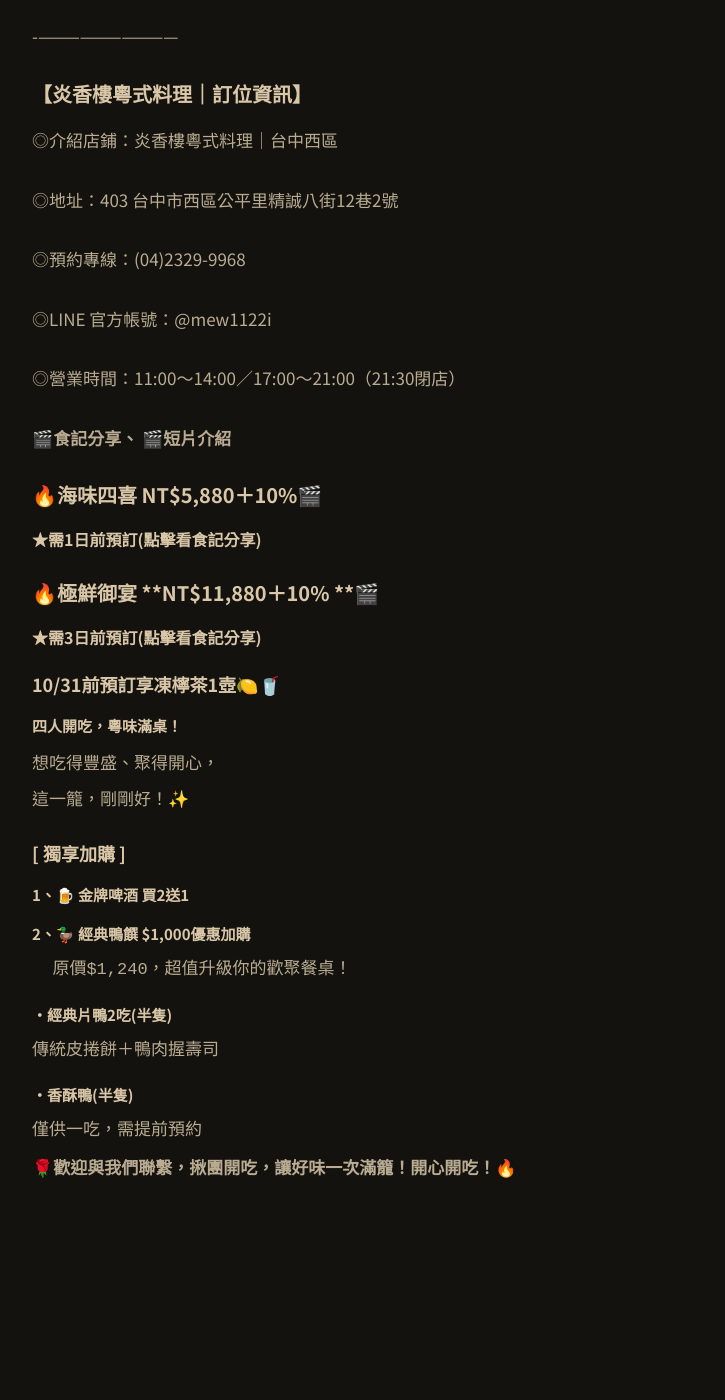
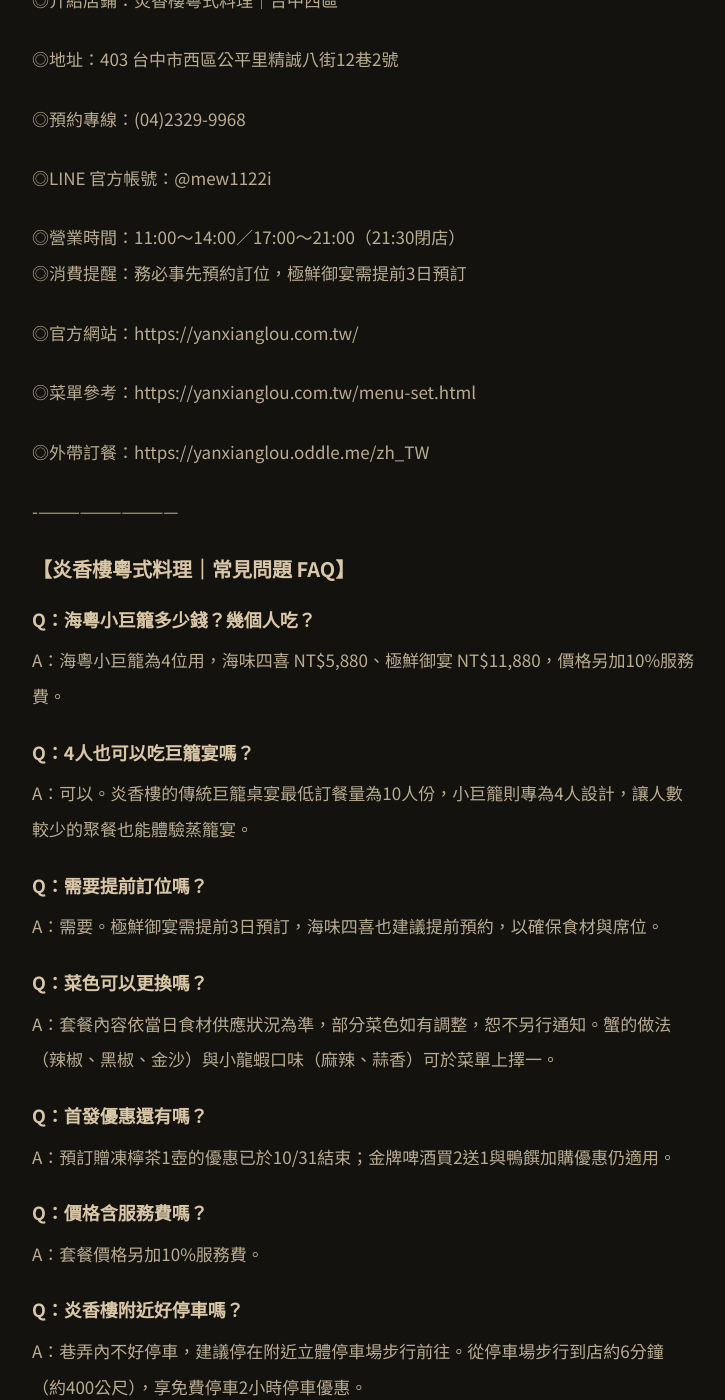
Before and after one commit to yanxianglou/yanxianglou.github.io, a Jekyll site: the page built from _news/2026-09-14-hai-yue-xiao-ju-long.md, in a window 1280 px wide and 1400 px high, scrolled down 4771 px. Shown: the whole window, without its empty margins (276-1001 px from the left). Built offline with Jekyll 4.4.1, drawn with Linux system fonts in a browser that asks for light colours; before the commit the page ends 6100 px from its top, so only the background shows below that; some of the changed text lies outside the part shown.

Commit message:
Update 最新消息 “2026-09-14-hai-yue-xiao-ju-long”

````diff
--- a/_news/2026-09-14-hai-yue-xiao-ju-long.md
+++ b/_news/2026-09-14-hai-yue-xiao-ju-long.md
@@ -68,17 +68,24 @@
 
 
 
+### ▶食記短片介紹🎬
+
+⚑ [台中粉](https://www.instagram.com/p/DeE4yO_hFG5/)⚑ [朵朵帶你到處吃喝玩樂](https://www.instagram.com/p/DeeZu0UthG-/)⚑ [仙咕ㄦ](https://www.youtube.com/shorts/7qhC0Dgqbx8)✦ [遮住臉的美國生蠔](https://www.youtube.com/shorts/7qhC0Dgqbx8)\
+✦ [中秋換吃這桌!海鮮滿籠](https://www.youtube.com/shorts/yW0rens_-Rw)
+
+
+
 \-——————————
 
 
 
 ## 【炎香樓粵式料理｜海味四喜】NT$5,880（4位）
 
-• 鑊氣鮮蟹：爆炒青蟹（辣椒、黑椒、金沙，擇1）\
-• 經典肉饌：玉露油蔥雞、陳香糖醋骨\
-• 焗香生蠔：味增焗鮮蠔• 爐火鮮蝦：爐烤手臂蝦\
-• 金蒜貝宴：金銀蒜蒸鮑貝雙鮮\
-• 清蒸海魚：港蒸龍虎斑\
+• 鑊氣鮮蟹：爆炒青蟹（辣椒、黑椒、金沙，擇1）
+• 經典肉饌：玉露油蔥雞、陳香糖醋骨
+• 焗香生蠔：味增焗鮮蠔• 爐火鮮蝦：爐烤手臂蝦
+• 金蒜貝宴：金銀蒜蒸鮑貝雙鮮
+• 清蒸海魚：港蒸龍虎斑
 • 芙蓉海味：白玉貝蒸蛋
 
 ※ 套餐價格另加10%服務費；菜色依當日食材供應狀況為準。
@@ -93,20 +100,16 @@
 
 ## 【炎香樓粵式料理｜極鮮御宴】NT$11,880（4位，需提前3日預訂）
 
-• 鑊氣鮮蟹：爆炒沙公（辣椒、黑椒、金沙，擇1）\
-• 冰鎮珍饌：麻韻花膠筒• 焗香生蠔：味增焗巨蠔\
-• 爐火鮮蝦：爐烤肥豬蝦\
-• 金蒜貝宴：金銀蒜絲南非鮑\
-• 風味蝦煲：小龍蝦（麻辣、蒜香，擇1）\
+• 鑊氣鮮蟹：爆炒沙公（辣椒、黑椒、金沙，擇1）
+• 冰鎮珍饌：麻韻花膠筒• 焗香生蠔：味增焗巨蠔
+• 爐火鮮蝦：爐烤肥豬蝦
+• 金蒜貝宴：金銀蒜絲南非鮑
+• 風味蝦煲：小龍蝦（麻辣、蒜香，擇1）
 • 鮮煮海味：酒香白玉貝
 
 ※ 套餐價格另加10%服務費；菜色依當日食材供應狀況為準。
 
 特色：主食材全面升級，青蟹換成沙公，生蠔換成巨蠔，加入花膠筒、南非鮑與小龍蝦煲，適合慶生、紀念日或宴請重要的客人，4人也能吃出宴席的豪華感。
-
-
-
-\-——————————
 
 
 
@@ -164,53 +167,56 @@
 
 ◎LINE 官方帳號：[@mew1122i](https://lin.ee/6iuln3J)
 
-◎營業時間：11:00～14:00／17:00～21:00（21:30閉店）
+◎營業時間：11:00～14:00／17:00～21:00（21:30閉店）\
+◎消費提醒：務必事先預約訂位，極鮮御宴需提前3日預訂
+
+◎官方網站：https://yanxianglou.com.tw/
+
+◎菜單參考：https://yanxianglou.com.tw/menu-set.html
+
+◎外帶訂餐：https://yanxianglou.oddle.me/zh_TW
 
 
 
+\-——————————
 
 
 
+## 【炎香樓粵式料理｜常見問題 FAQ】
+
+### Q：海粵小巨籠多少錢？幾個人吃？
+
+A：海粵小巨籠為4位用，海味四喜 NT$5,880、極鮮御宴 NT$11,880，價格另加10%服務費。
+
+### Q：4人也可以吃巨籠宴嗎？
+
+A：可以。炎香樓的傳統巨籠桌宴最低訂餐量為10人份，小巨籠則專為4人設計，讓人數較少的聚餐也能體驗蒸籠宴。
+
+### Q：需要提前訂位嗎？
+
+A：需要。極鮮御宴需提前3日預訂，海味四喜也建議提前預約，以確保食材與席位。
+
+### Q：菜色可以更換嗎？
+
+A：套餐內容依當日食材供應狀況為準，部分菜色如有調整，恕不另行通知。蟹的做法（辣椒、黑椒、金沙）與小龍蝦口味（麻辣、蒜香）可於菜單上擇一。
+
+### Q：首發優惠還有嗎？
+
+A：預訂贈凍檸茶1壺的優惠已於10/31結束；金牌啤酒買2送1與鴨饌加購優惠仍適用。
+
+### Q：價格含服務費嗎？
+
+A：套餐價格另加10%服務費。
+
+### Q：炎香樓附近好停車嗎？
+
+A：巷弄內不好停車，建議停在附近立體停車場步行前往。從停車場步行到店約6分鐘（約400公尺），享免費停車2小時停車優惠。
 
 
 
-**🎬[食記分享](https://www.instagram.com/p/DeMAH99xGow/)、 🎬[短片介紹](https://www.youtube.com/shorts/u73n2mplDJw)**
+## 延伸閱讀
 
-## **🔥[海味四喜](https://www.instagram.com/p/DeeZu0UthG-/) [NT$5,880＋10%](https://www.instagram.com/p/DeeZu0UthG-/)**🎬
-
-#### ★需1日前預訂**(點擊看食記分享)**
-
-## **🔥[極鮮御宴 ](https://www.instagram.com/p/DeE4yO_hFG5/)\*\***[NT$11,880＋10% ](https://www.instagram.com/p/DeE4yO_hFG5/)\*\*🎬
-
-#### ★需3日前預訂**(點擊看食記分享)**
-
-### 10/31前預訂享凍檸茶1壺🍋🥤
-
-##### 四人開吃，粵味滿桌！
-
-想吃得豐盛、聚得開心，\
-這一籠，剛剛好！✨
-
-### \[ 獨享加購 ]
-
-##### 1、🍺 金牌啤酒 買2送1
-
-##### 2、🦆 經典鴨饌 $1,000優惠加購
-
-```
-  原價$1,240，超值升級你的歡聚餐桌！
-```
-
-##### ・經典片鴨2吃(半隻)
-
-```
-傳統皮捲餅＋鴨肉握壽司
-```
-
-##### ・香酥鴨(半隻)
-
-```
-僅供一吃，需提前預約
-```
-
-**🌹歡迎與我們聯繫，揪團開吃，讓好味一次滿籠！開心開吃！🔥**
+• 炎香樓巨籠宴\
+• [炎香樓尾牙春酒桌宴](https://yanxianglou.com.tw/news/%E5%B0%BE%E7%89%99-%E6%98%A5%E9%85%92-%E5%A5%BD%E5%AE%B4%E9%96%8B%E5%B8%AD/)\
+• [炎香樓2027春節桌宴](https://yanxianglou.com.tw/news/2027%E5%9C%8D%E7%88%90%E5%9C%98%E5%9C%93-%E6%98%A5%E7%AF%80%E6%A1%8C%E5%AE%B4%E6%96%B9%E6%A1%88/)\
+• [台中西區美食網友推薦](https://www.instagram.com/p/DeMAH99xGow/)
````
